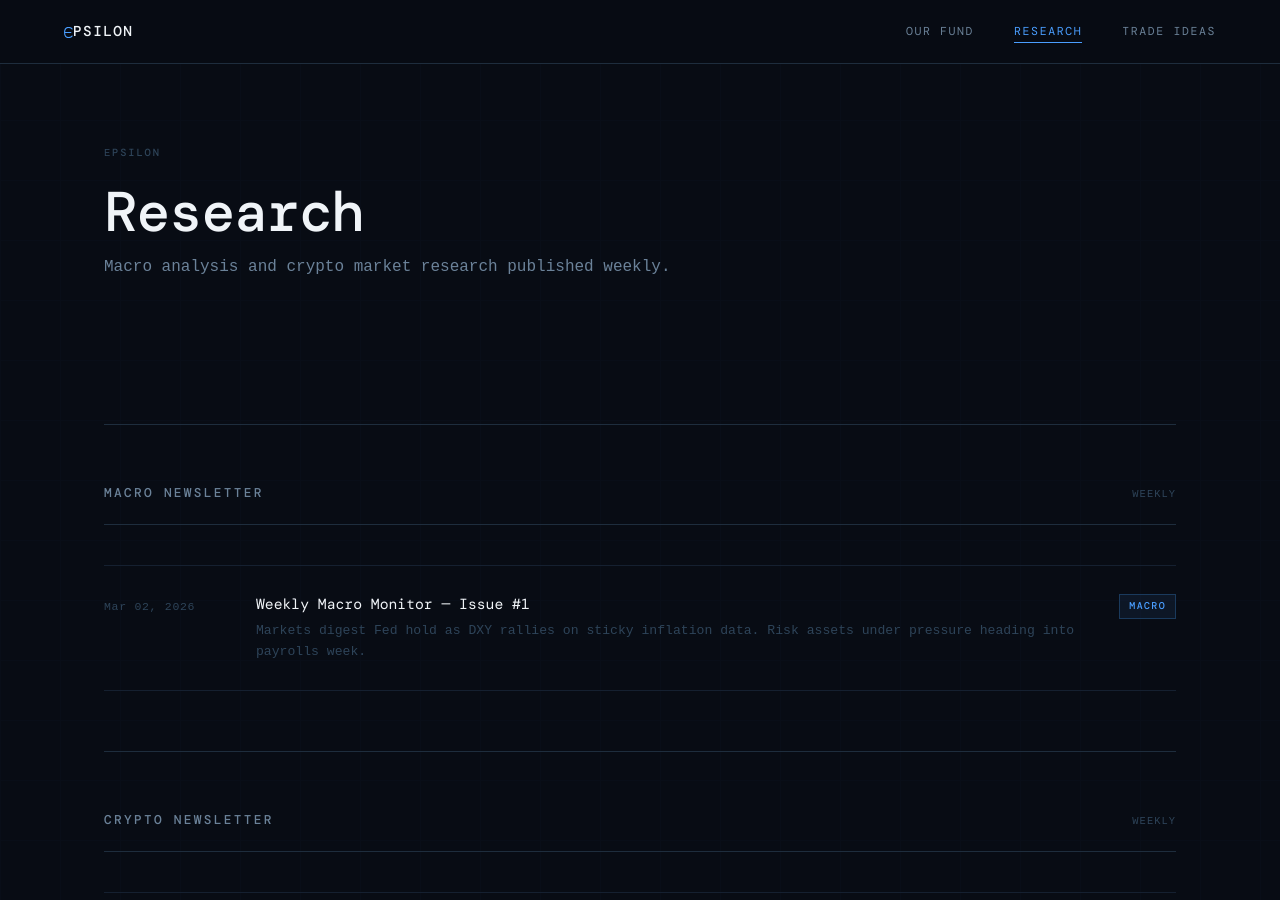
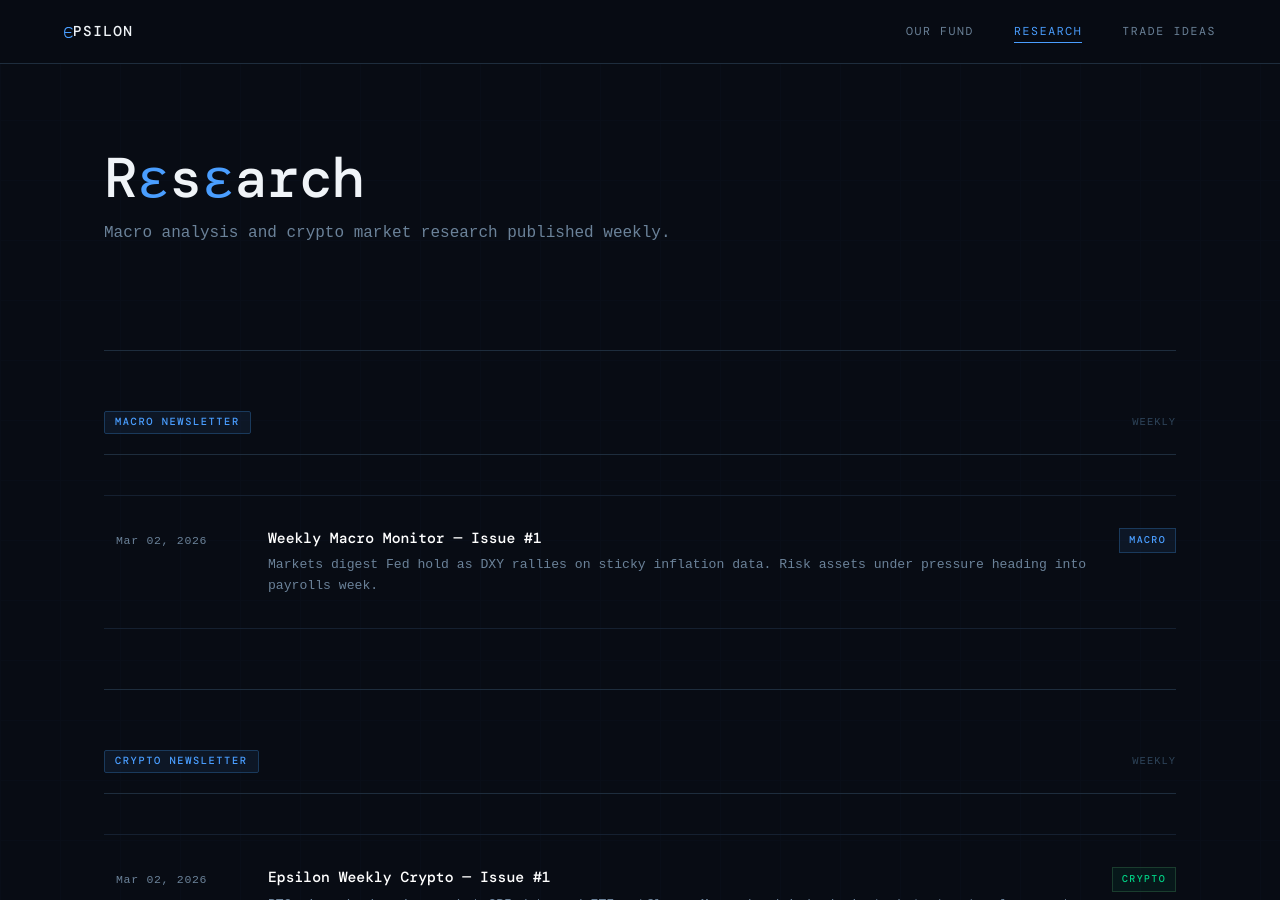
Before and after one commit to Epsilon-Fund/epsilon-fund.github.io, a Jekyll site: the page built from research/index.html, in a window 1280 px wide and 900 px high. Built offline with Jekyll 4.4.1, drawn with Linux system fonts in a browser that asks for light colours; some web fonts are replaced.

Commit message:
Redesign Research page: blue ε title, badge headers, improved post items
- Remove label above h1, title now Rεsεarch with blue ε characters
- Section headers styled as inline blue accent badges
- Post items: brighter dates/excerpts, bolder titles, hover background
- Reduced page-hero bottom padding

Co-Authored-By: Claude Opus 4.6 <noreply@anthropic.com>

```diff
--- a/assets/css/main.scss
+++ b/assets/css/main.scss
@@ -501,37 +501,38 @@ strong { color: var(--text-primary); font-weight: 500; }
 
 .post-item {
   border-bottom: 1px solid var(--border-subtle);
-  padding: 28px 0;
+  padding: 32px 0;
+  padding-left: 12px;
   display: grid;
   grid-template-columns: 120px 1fr auto;
   gap: 32px;
   align-items: start;
   cursor: pointer;
-  transition: opacity var(--transition);
+  transition: all 0.2s ease;
 }
 
 .post-item:first-child { border-top: 1px solid var(--border-subtle); }
-.post-item:hover { opacity: 0.75; }
+.post-item:hover { background: var(--bg-tertiary); }
 .post-item:hover .post-title { color: var(--accent); }
 
 .post-date {
   font-size: 0.72rem;
-  color: var(--text-muted);
+  color: var(--text-secondary);
   letter-spacing: 0.06em;
   padding-top: 3px;
 }
 
 .post-title {
   font-size: 0.92rem;
-  font-weight: 400;
-  color: var(--text-primary);
+  font-weight: 500;
+  color: #FFFFFF;
   transition: color var(--transition);
   line-height: 1.4;
 }
 
 .post-excerpt {
   font-size: 0.82rem;
-  color: var(--text-muted);
+  color: var(--text-secondary);
   margin-top: 6px;
   line-height: 1.6;
 }
--- a/research/index.html
+++ b/research/index.html
@@ -4,9 +4,8 @@ title: Research
 ---
 
 <div class="container">
-  <div class="page-hero animate-in">
-    <span class="label">εpsilon</span>
-    <h1>Research</h1>
+  <div class="page-hero animate-in" style="padding-bottom: 20px;">
+    <h1>R<span style="color: var(--accent);">ε</span>s<span style="color: var(--accent);">ε</span>arch</h1>
     <p>Macro analysis and crypto market research published weekly.</p>
   </div>
 
@@ -14,7 +13,7 @@ title: Research
 
   <div class="animate-in-delay-1">
     <div class="section-header">
-      <h2>Macro Newsletter</h2>
+      <h2 style="display: inline-block; font-size: 0.65rem; text-transform: uppercase; letter-spacing: 0.15em; color: var(--accent); background: var(--accent-glow); border: 1px solid var(--accent-dim); padding: 4px 10px; border-radius: 2px;">Macro Newsletter</h2>
       <span class="section-count">Weekly</span>
     </div>
     <ul class="post-list">
@@ -46,7 +45,7 @@ title: Research
 
   <div class="animate-in-delay-2">
     <div class="section-header">
-      <h2>Crypto Newsletter</h2>
+      <h2 style="display: inline-block; font-size: 0.65rem; text-transform: uppercase; letter-spacing: 0.15em; color: var(--accent); background: var(--accent-glow); border: 1px solid var(--accent-dim); padding: 4px 10px; border-radius: 2px;">Crypto Newsletter</h2>
       <span class="section-count">Weekly</span>
     </div>
     <ul class="post-list">
```
